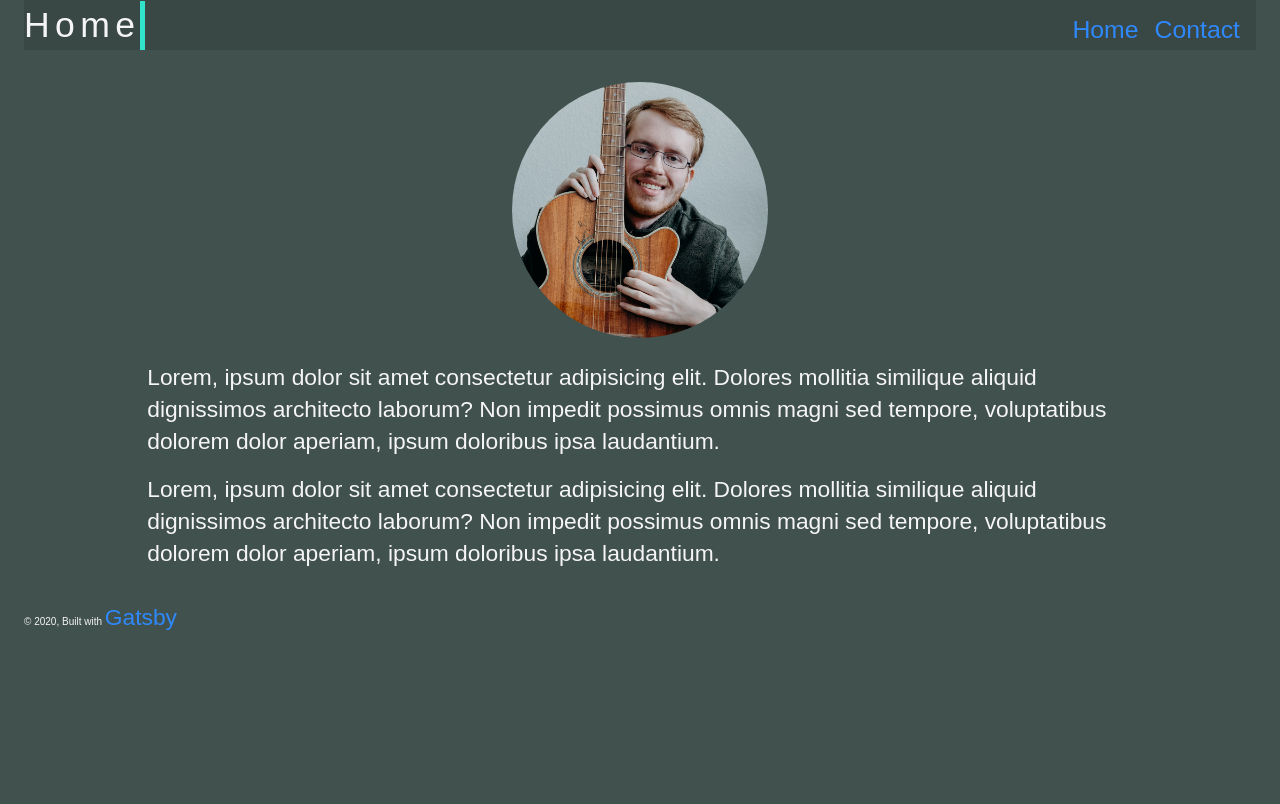
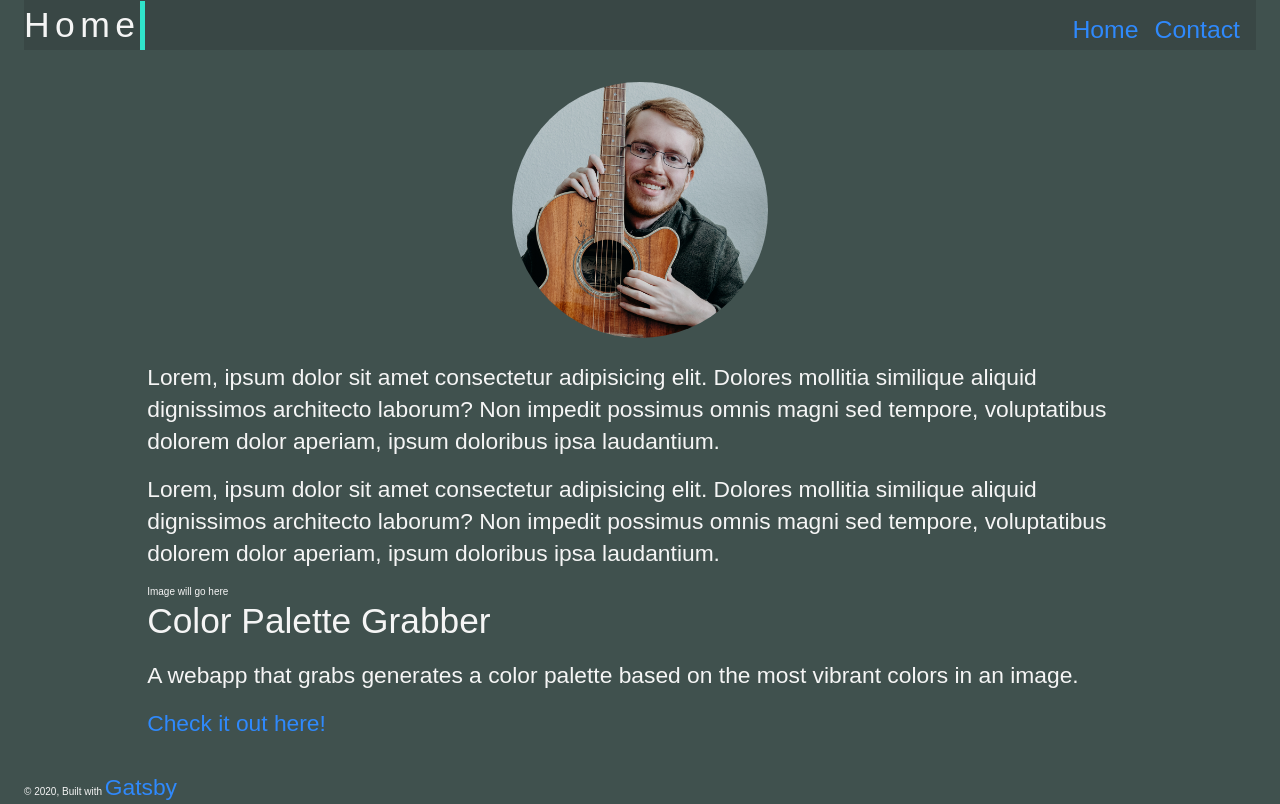
Before and after one commit to dyllper/portfolio, a Gatsby site: page / in a window 1280 px wide. Built offline with nearby package versions, Linux system fonts and the light colour scheme; Gatsby itself is replaced by a stand-in of ours.

Commit message:
Set up to show a list of markdown projects on the home page.

```diff
--- a/gatsby-config.js
+++ b/gatsby-config.js
@@ -8,11 +8,20 @@ module.exports = {
     `gatsby-plugin-react-helmet`,
     `gatsby-plugin-sass`,
     `gatsby-transformer-sharp`,
+    `gatsby-transformer-remark`,
     `gatsby-plugin-sharp`,
     {
       resolve: `gatsby-source-filesystem`,
       options: {
+        name: `images`,
         path: `${__dirname}/src/images/`,
+      },
+    },
+    {
+      resolve: `gatsby-source-filesystem`,
+      options: {
+        name: `projects`,
+        path: `${__dirname}/src/projects`,
       },
     },
     // this (optional) plugin enables Progressive Web App + Offline functionality
--- a/package.json
+++ b/package.json
@@ -13,6 +13,7 @@
     "gatsby-plugin-sass": "^2.3.2",
     "gatsby-plugin-sharp": "^2.6.4",
     "gatsby-source-filesystem": "^2.3.4",
+    "gatsby-transformer-remark": "^2.8.14",
     "gatsby-transformer-sharp": "^2.5.2",
     "node-sass": "^4.14.1",
     "prop-types": "^15.7.2",
--- /dev/null
+++ b/src/components/project-list.js
@@ -0,0 +1,38 @@
+import React from "react"
+import { useStaticQuery, graphql } from "gatsby"
+
+export default function ProjectList() {
+  const data = useStaticQuery(graphql`
+    query {
+      allMarkdownRemark {
+        edges {
+          node {
+            frontmatter {
+              title
+              path
+              blurb
+              url
+            }
+          }
+        }
+      }
+    }
+  `)
+  return (
+    <>
+      {data.allMarkdownRemark.edges.map((edge, index) => {
+        const { title, path, blurb, url } = edge.node.frontmatter
+        return (
+          <div key={index}>
+            <div className="projectImage">Image will go here</div>
+            <div className="projectInfo">
+              <h2>{title}</h2>
+              <p>{blurb}</p>
+              <a href={url}>Check it out here!</a>
+            </div>
+          </div>
+        )
+      })}
+    </>
+  )
+}
--- a/src/pages/index.js
+++ b/src/pages/index.js
@@ -5,6 +5,8 @@ import Img from "gatsby-image"
 import Layout from "../components/layout"
 import SEO from "../components/seo"
 import styles from "../styles/index.module.scss"
+
+import ProjectList from "../components/project-list"
 
 const IndexPage = () => {
   const data = useStaticQuery(graphql`
@@ -38,6 +40,7 @@ const IndexPage = () => {
         possimus omnis magni sed tempore, voluptatibus dolorem dolor aperiam,
         ipsum doloribus ipsa laudantium.
       </p>
+      <ProjectList />
     </Layout>
   )
 }
--- /dev/null
+++ b/src/projects/palette-picker.md
@@ -0,0 +1,11 @@
+---
+title: "Color Palette Grabber"
+path: "/project/color-palette"
+url: "https://determined-jang-6e3673.netlify.app/"
+blurb: "A webapp that grabs generates a color palette based on the most vibrant colors in an image."
+technologies: "GatsbyJS, NodeJS"
+githubClient: "https://github.com/dyllper/palette-picker-client"
+githubServer: "https://github.com/dyllper/palette-picker-api"
+---
+
+This webapp was created as a way to familiarize myself with how to handle file (specifically image) uploads as well as to learn how to use [GatsbyJS](https://gatsbyjs.org). The application allows a user to upload an image from their computer which will use the [Node-Vibrant](https://github.com/Vibrant-Colors/node-vibrant#readme) package to grab the most vibrant colors from the image. The API will return these colors as an array of hex values which are then used by the client to display a color palette.
```
Also changed, not shown: 1 other file.
